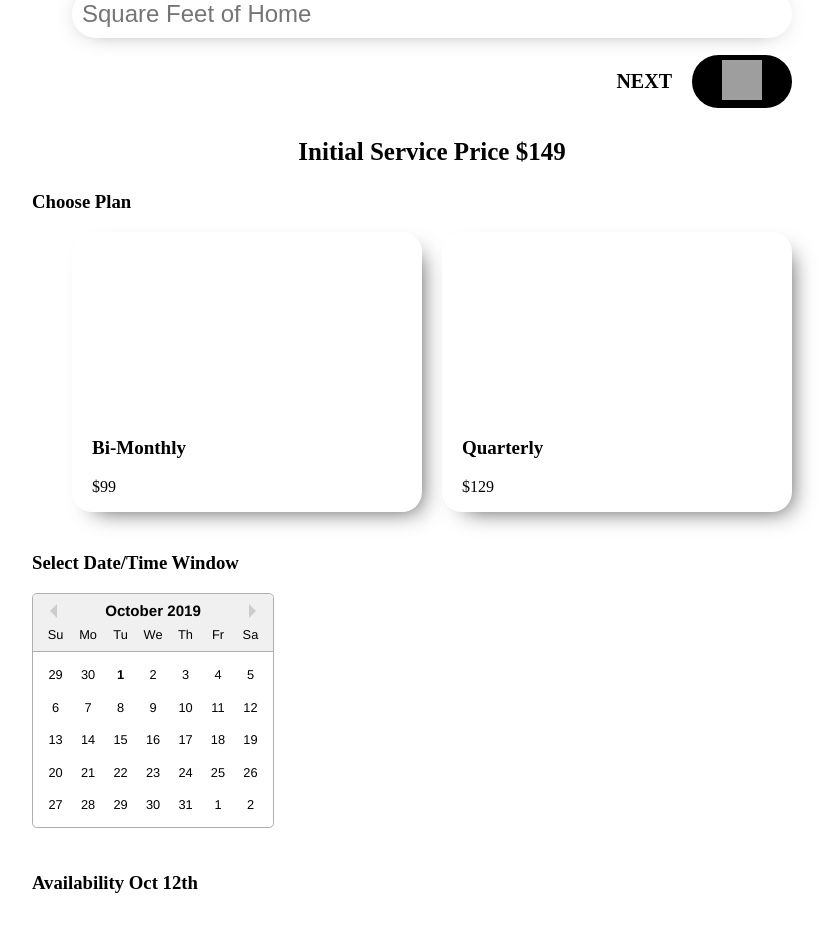
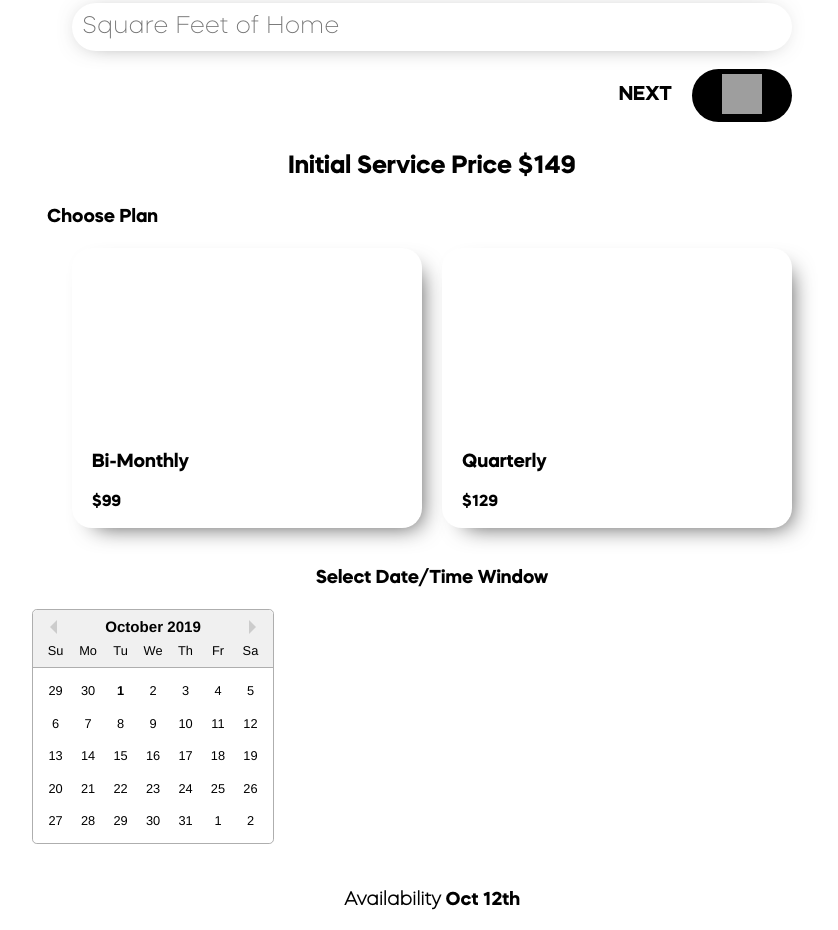
Before and after one commit to kelleymuro/perfect-schedule, a React (Create React App) app: page / in a window 1280 px wide. Shown: the part 500-1430 px from the top of the page, without its empty margins (208-1046 px from the left). Built offline with nearby package versions, Linux system fonts and the light colour scheme; grey boxes are pictures that could not be loaded.

Commit message:
updated fonts

```diff
--- /dev/null
+++ b/public/reset.css
@@ -0,0 +1,22 @@
+* {
+	margin: 0;
+	padding: 0;
+}
+
+*,
+*::before,
+*::after {
+	box-sizing: inherhit;
+}
+
+html {
+	box-sizing: border-box;
+	font-size: 62.5% /* 1rem = 10px, 10px / 16px (= browser default) = 62.5% */
+}
+
+/* Optional: This varies based on project design */
+body {
+	font-family: 'Open Sans', 'sans-serif';
+	font-weight: 400;
+	line-height: 1.6;
+}
--- a/src/component/Form.css
+++ b/src/component/Form.css
@@ -1,16 +1,33 @@
+@font-face {
+    font-family: 'MuzzardH';
+    font-style: bold;
+    font-weight: 400;
+    src: url('./fonts/MazzardH-Bold.otf');
+}
+
+@font-face {
+    font-family: 'MuzzardH-ExtraLight';
+    font-style: normal;
+    font-weight: 100;
+    src: url('./fonts/Mazzard.otf');
+}
+
 .container {
      max-width: 800px;
     margin: 0 auto;
 }
 
 .header {
+    font-family: 'MuzzardH';
      font-size: 33px;
     text-align: center;
     text-transform: uppercase;
 }
 
 .paragraph {
-    font-size: 17px;
+    font-family: 'MuzzardH-ExtraLight';
+    font-size: 22px;
+    letter-spacing: 1px;
     text-align: center;
 }
 
@@ -21,6 +38,7 @@
 }
 
 .inputFields {
+    font-family: 'MuzzardH-ExtraLight';
     box-sizing: border-box;
     font-size: 24px;
     text-align: left;
@@ -80,6 +98,7 @@
 }
 
 .next {
+    font-family: 'MuzzardH';
     font-size: 20px;
     font-weight: 700;
     padding-right: 20px;
--- a/src/component/FormStep2.css
+++ b/src/component/FormStep2.css
@@ -1,4 +1,19 @@
+@font-face {
+    font-family: 'MuzzardH';
+    font-style: bold;
+    font-weight: 400;
+    src: url('./fonts/MazzardH-Bold.otf');
+}
+
+@font-face {
+    font-family: 'MuzzardH-ExtraLight';
+    font-style: normal;
+    font-weight: 100;
+    src: url('./fonts/Mazzard.otf');
+}
+
 .container {
+    font-family: 'MuzzardH';
     max-width: 800px;
     margin: 0 auto;
 }
@@ -57,12 +72,25 @@
 }
 
 .initial {
+    font-family: 'MuzzardH';
     text-align: center;
     font-size: 25px;
 }
 
 .title {
+    font-family: 'MuzzardH';
+    text-align: center;
     margin-top: 40px;
+
+}
+
+.light {
+ font-family: 'MuzzardH-ExtraLight';
+ text-align: center;
+}
+
+.plan {
+    padding-left: 15px;
 }
 
 .timeOfDay {
@@ -73,6 +101,7 @@
 }
 
 .appointmentContainer {
+    font-family: 'MuzzardH';
     text-align: center;
 }
 
--- a/src/component/FormStep2.js
+++ b/src/component/FormStep2.js
@@ -7,7 +7,7 @@ class FormStep2 extends Component {
         return (
             <div className="container">
                 <h3 className="initial">Initial Service Price &#36;149</h3>
-                <h3>Choose Plan</h3>
+                <h3 className="plan">Choose Plan</h3>
                 <div className="serviceTypeContainer">
                     <div className="serviceType selected">
                         <div className="textContainer">
@@ -26,8 +26,8 @@ class FormStep2 extends Component {
 
                 <h3 className="title">Select Date/Time Window</h3>
                 <Date/>
-                <h3 className="title">Availability Oct 12th</h3>
-                <p className="title">When schedling an appoint there is always 2 hour arrival time window</p>
+                <h3 className="title"><span className="light">Availability</span> Oct 12th</h3>
+                <p className="light">When scheduling an appointment there is always a 2 hour arrival time window</p>
 
                 <div className="appointmentContainer">
                     <h3 className="timeOfDay">Morning</h3>
```
Also changed, not shown: src/component/fonts/Mazzard.otf (added), src/component/fonts/MazzardH-Bold.otf (added).
